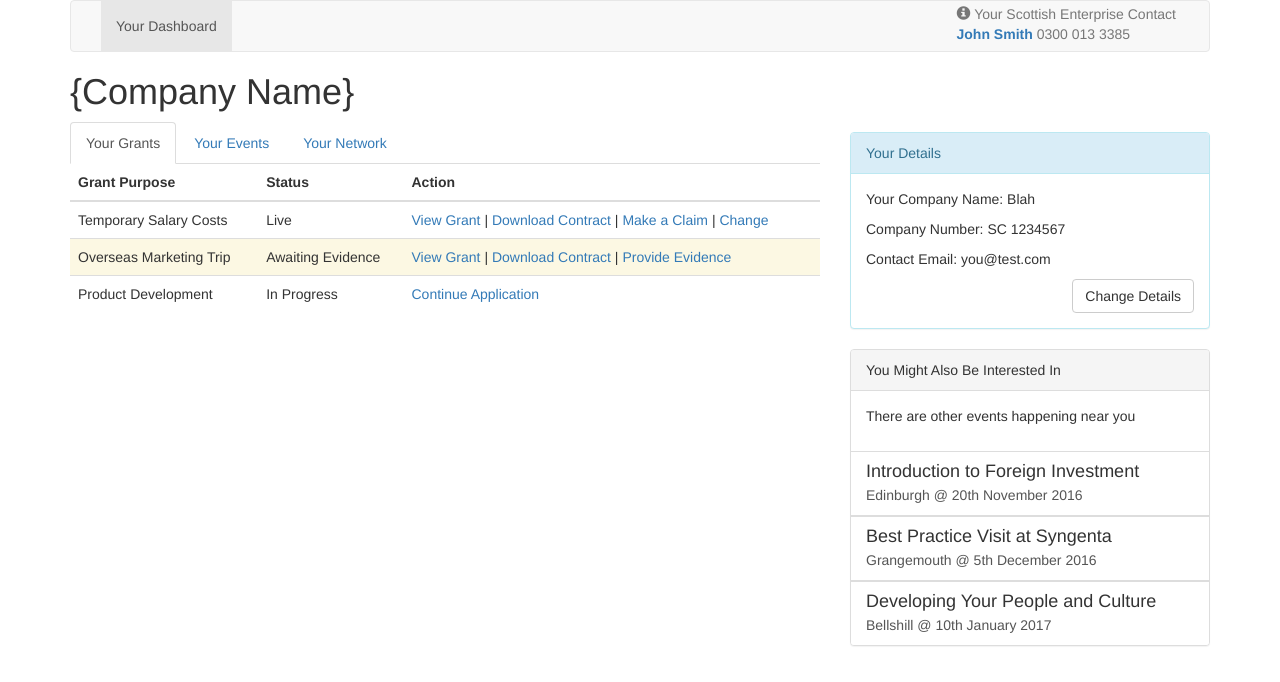
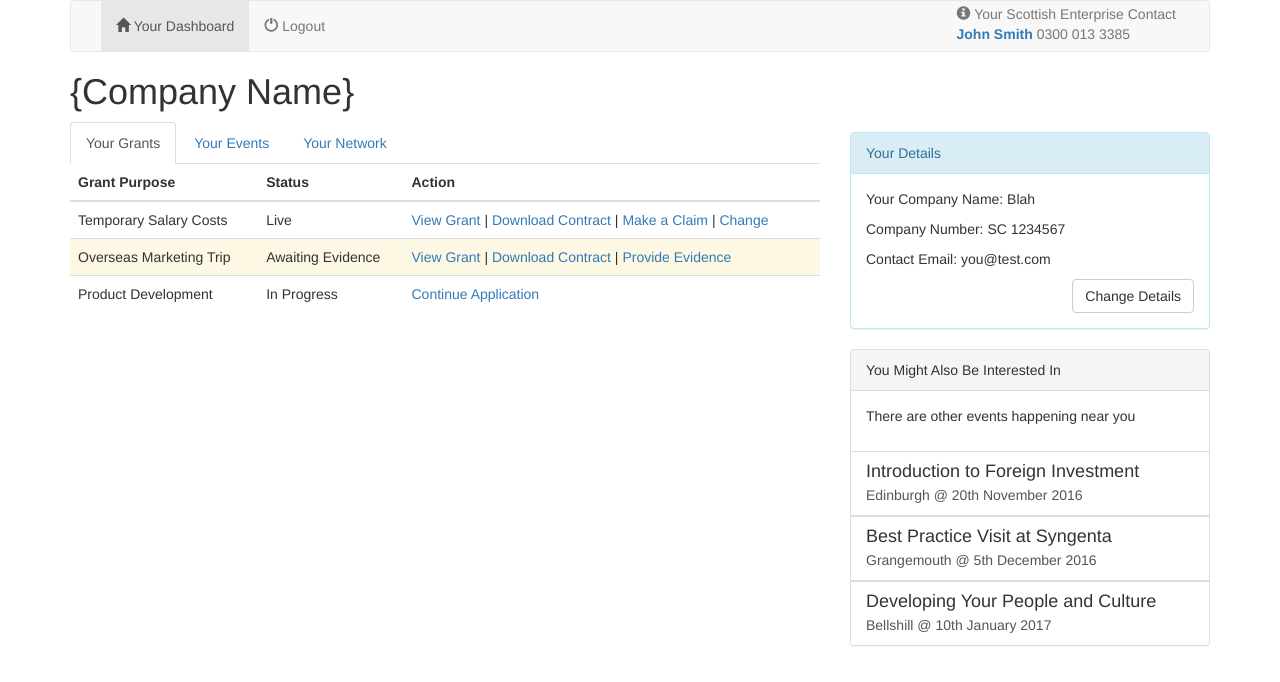
Before and after one commit to scotent/contractsandgrants, a plain HTML site: page dashboard.html in a window 1280 px wide. Drawn offline with nearby package versions, Linux system fonts and the light colour scheme.

Commit message:
Update dashboard.html

```diff
--- a/dashboard.html
+++ b/dashboard.html
@@ -36,8 +36,8 @@
             <!-- Collect the nav links, forms, and other content for toggling -->
             <div class="collapse navbar-collapse" id="bs-example-navbar-collapse-1">
                 <ul class="nav navbar-nav">
-                    <li class="active"><a href="dashboard.html">Your Dashboard</a></li>
-
+                    <li class="active"><a href="dashboard.html"><span class="glyphicon glyphicon-home"></span> Your Dashboard</a></li>
+                    <li><a href="logout.html"><span class="glyphicon glyphicon-off"></span> Logout</a></li>
                 </ul>
                 <p class="navbar-text navbar-right" style="margin: 3px;"><span class="glyphicon glyphicon-info-sign"></span> Your Scottish Enterprise Contact<br><strong><a href="mailto:test@scotent.co.uk">John Smith</a></strong> 0300 013 3385</p>
 
```
